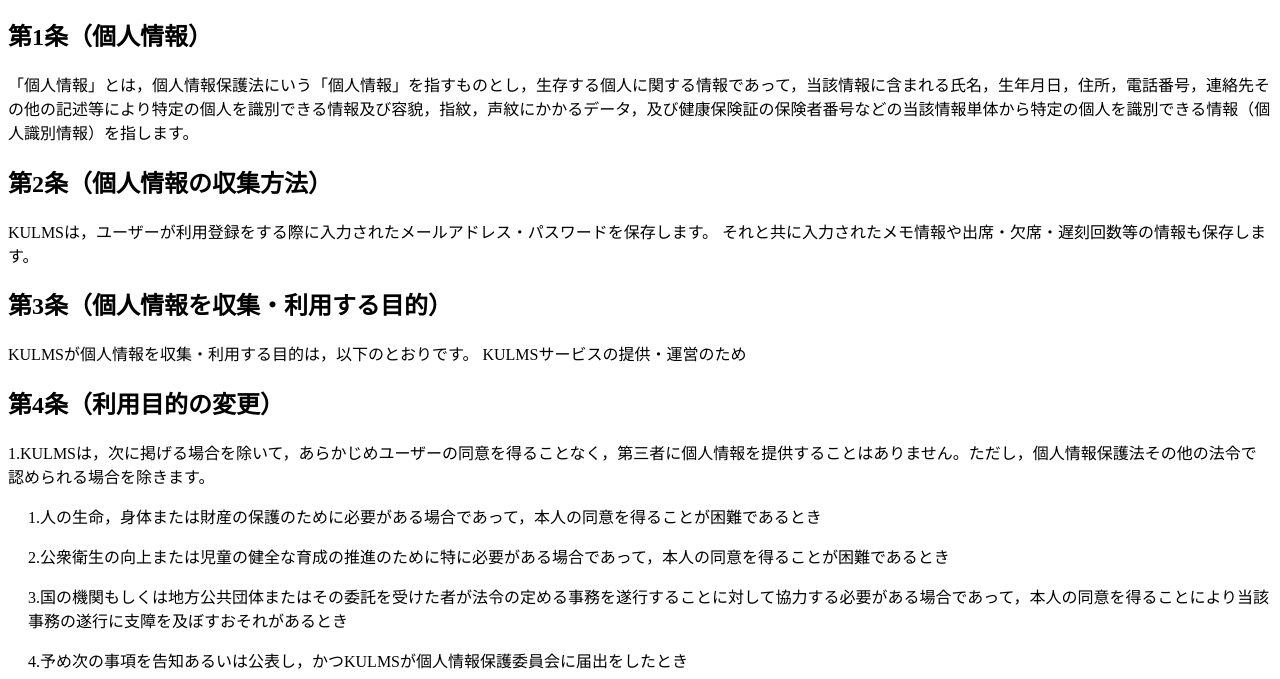
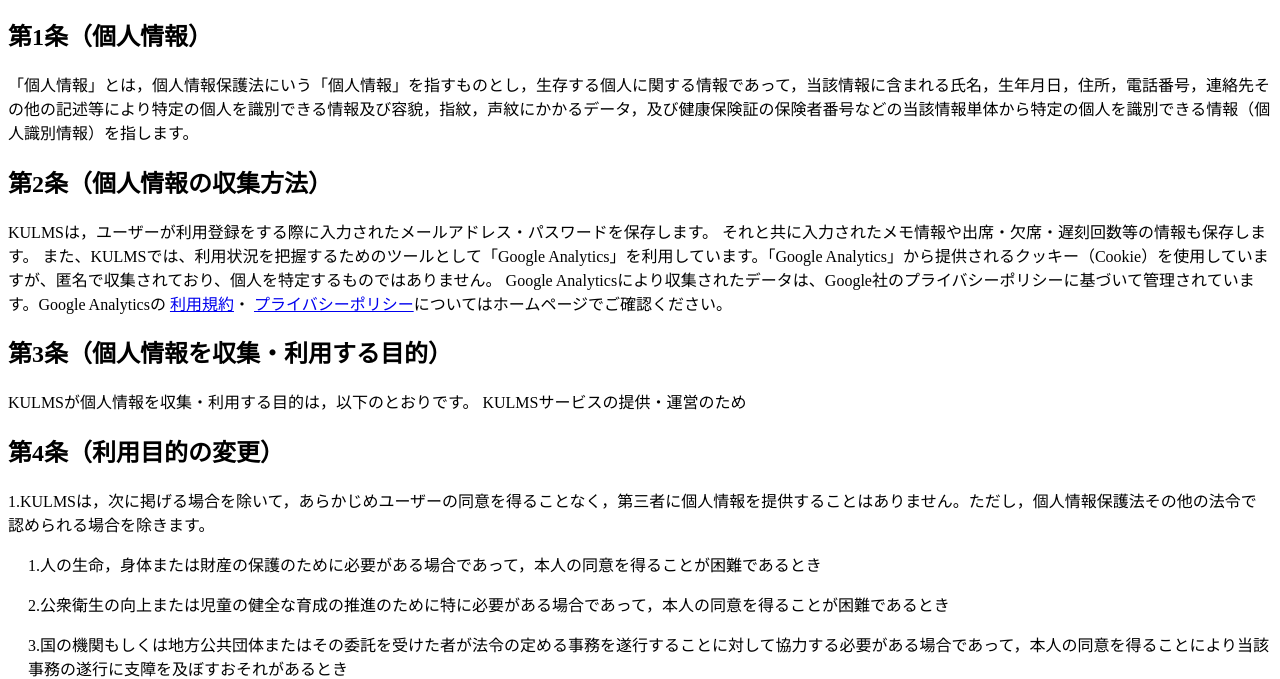
Before and after one commit to natsuya-kume/Kansapo, a website: page docs/index.html in a window 1280 px wide. Shown: the part 140-819 px from the top of the page. Drawn offline with Linux system fonts and the light colour scheme.

Commit message:
Add files via upload

```diff
--- a/docs/index.html
+++ b/docs/index.html
@@ -3,7 +3,8 @@
   <head>
     <meta charset="UTF-8" />
     <meta name="divport" content="width=device-width, initial-scale=1.0" />
-    <title>Document</title>
+    <title>プライバシーポリシー</title>
+    <Link rel="ICON" href="../assets/icon.png"></Link>
   </head>
   <body>
     <div>
@@ -27,6 +28,18 @@
         <p>
           KULMSは，ユーザーが利用登録をする際に入力されたメールアドレス・パスワードを保存します。
           それと共に入力されたメモ情報や出席・欠席・遅刻回数等の情報も保存します。
+          また、KULMSでは、利用状況を把握するためのツールとして「Google
+          Analytics」を利用しています。「Google
+          Analytics」から提供されるクッキー（Cookie）を使用していますが、匿名で収集されており、個人を特定するものではありません。
+          Google
+          Analyticsにより収集されたデータは、Google社のプライバシーポリシーに基づいて管理されています。Google
+          Analyticsの
+          <a
+            href="https://marketingplatform.google.com/about/analytics/terms/jp/"
+            >利用規約</a
+          >・
+          <a href="https://policies.google.com/privacy">プライバシーポリシー</a
+          >についてはホームページでご確認ください。
         </p>
       </div>
       <div>
```
